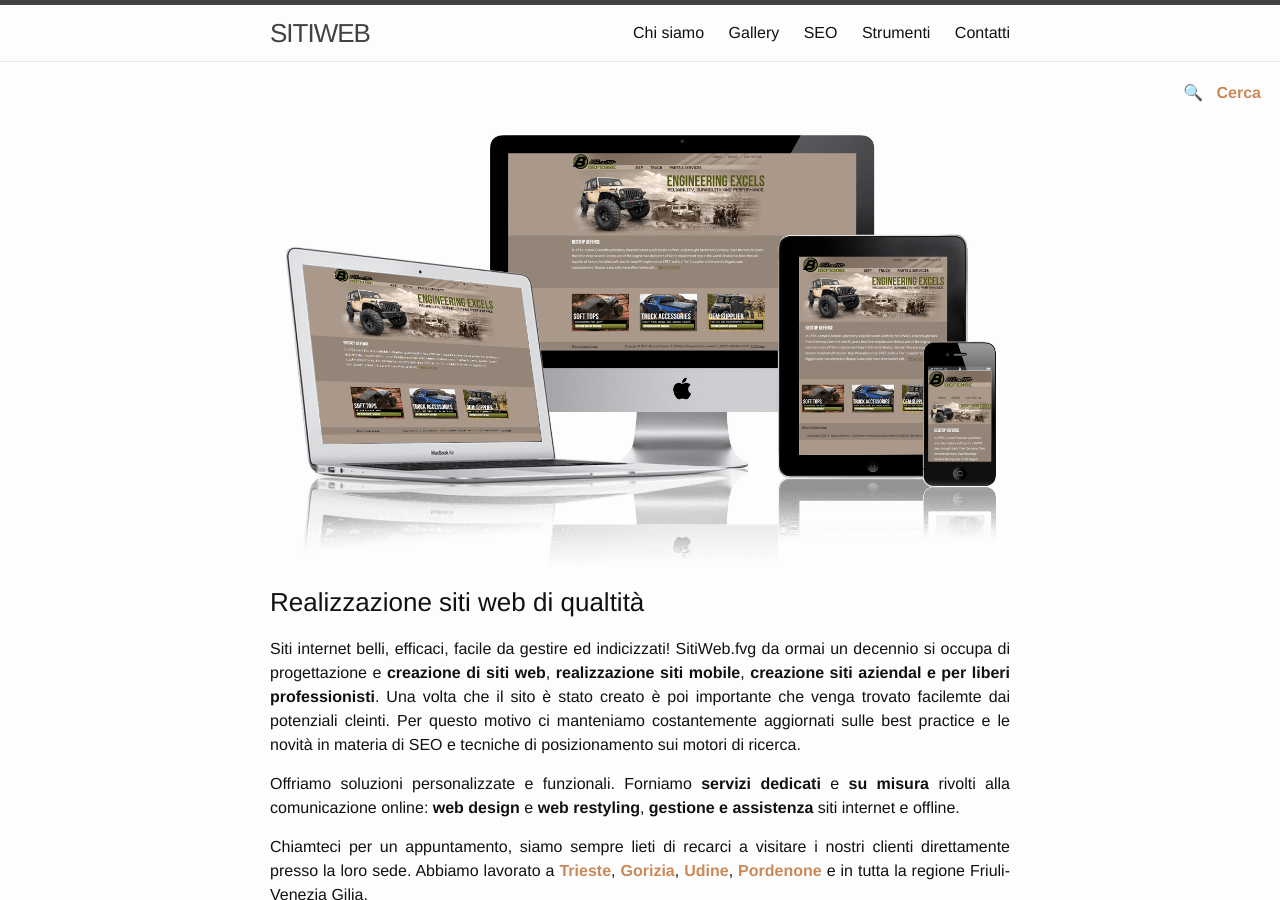
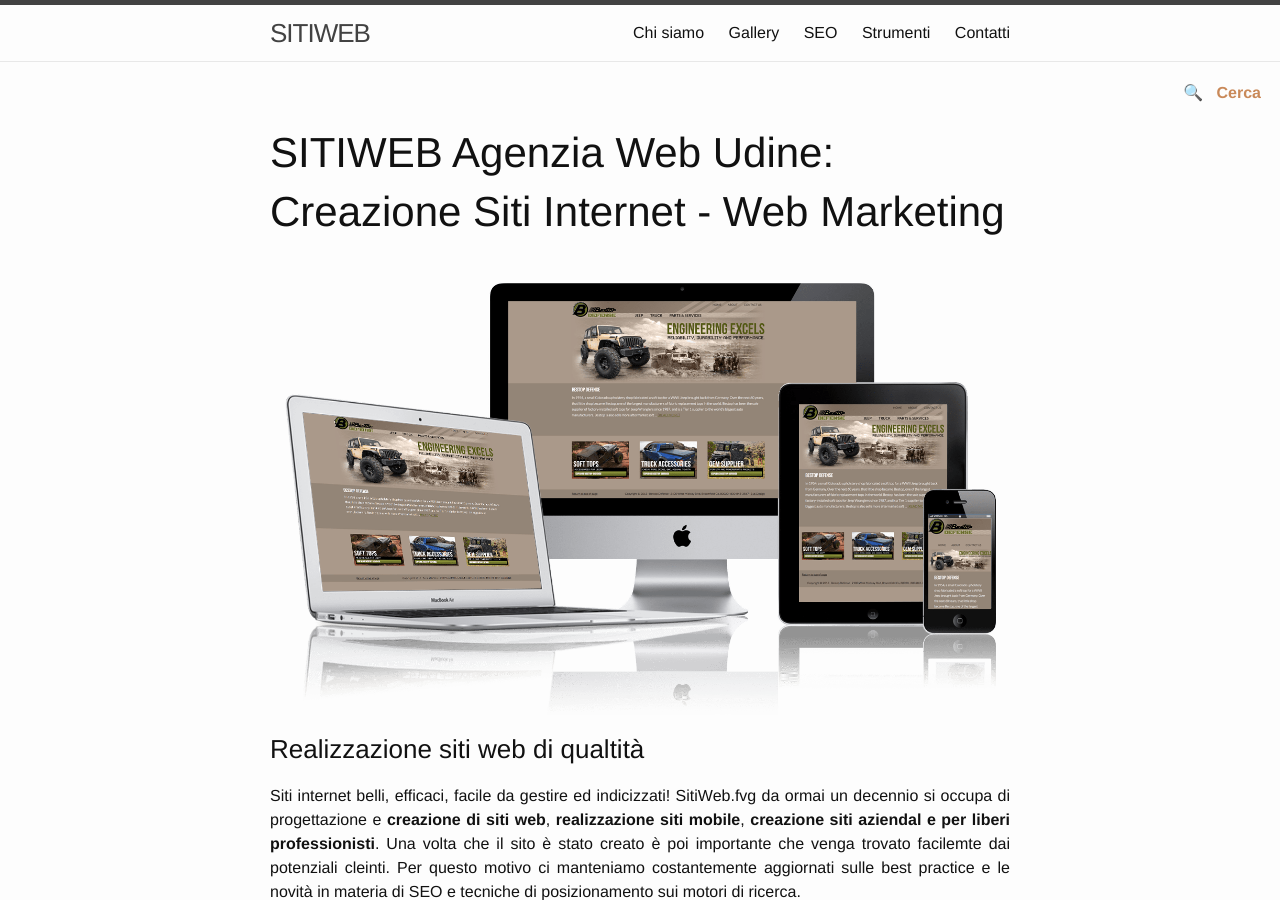
Before and after one commit to enricocaputo/sitiweb.fvg, a Jekyll site: the page built from index.md, in a window 1280 px wide and 900 px high. Built offline with Jekyll 4.4.1, drawn with Linux system fonts in a browser that asks for light colours; our own code applies the rules of GitHub Pages for plain Markdown files.

Commit message:
virgolette nel titolo: ricordati!

```diff
--- a/index.md
+++ b/index.md
@@ -1,6 +1,6 @@
 ---
 layout: page
-title: SITIWEB Agenzia Web Udine: Creazione Siti Internet - Web Marketing
+title: 'SITIWEB Agenzia Web Udine: Creazione Siti Internet - Web Marketing'
 excerpt: 'Agenzia Web a Udine specializzata in creazione siti web, per aziende e professionisti. Servizi: siti internet statici, siti web responsive, SEO e web marketing'
 sitemap:
   priority: 1
```
